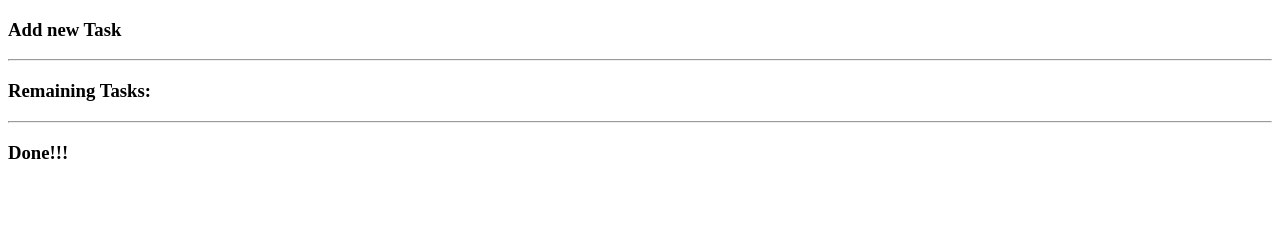
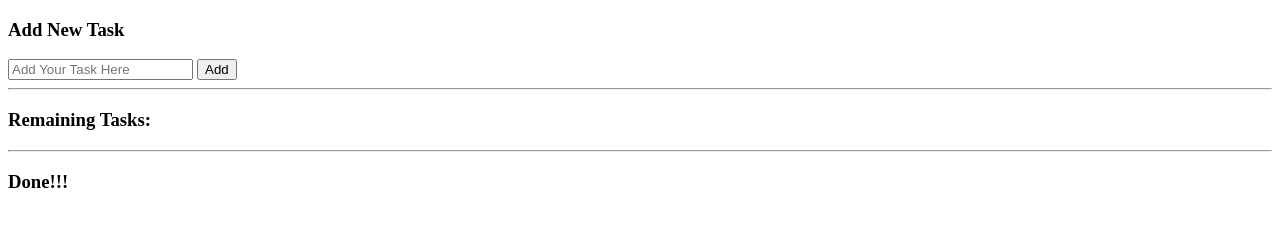
Before and after one commit to IvannaGotsova/ToDoTasks, a plain HTML site: page index.html in a window 1280 px wide. Drawn offline with Linux system fonts and the light colour scheme.

Commit message:
Add html for top part of the app

```diff
--- a/index.html
+++ b/index.html
@@ -3,11 +3,17 @@
 <head>
     <meta charset="UTF-8">
     <meta name="viewport" content="width=device-width, initial-scale=1.0">
+   <link rel="stylesheet" href="styles.css">
     <title>To Do Tasks</title>
 </head>
 <body>
     <section class="AppTopPart">
-        <h3>Add new Task</h3>
+        <h3>Add New Task</h3>
+        <form id="AppTopPartForm">
+            <input id="AppTopPartInput" type="text"
+            placeholder="Add Your Task Here" />
+            <button id="AppTopPartButton">Add</button>
+        </form>
     </section>
     <hr>
     <section class="AppMiddlePart">
```
